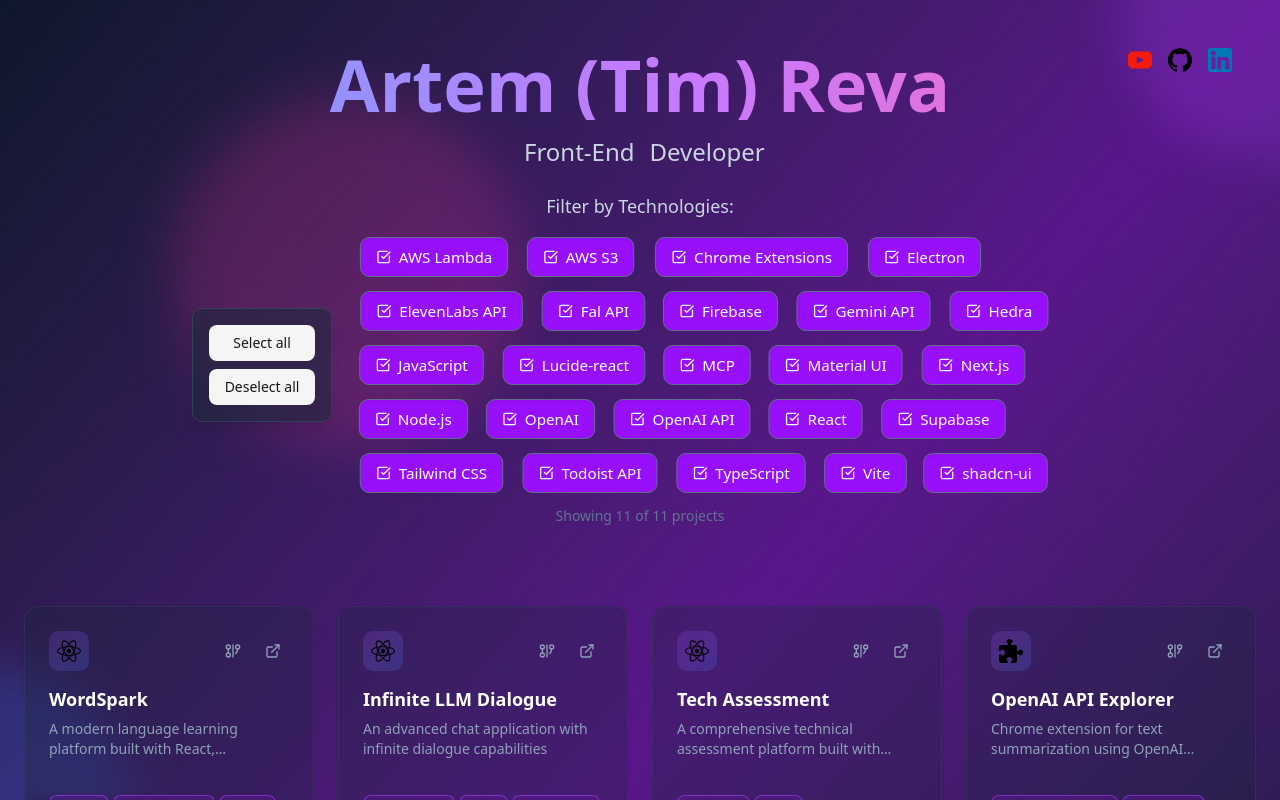
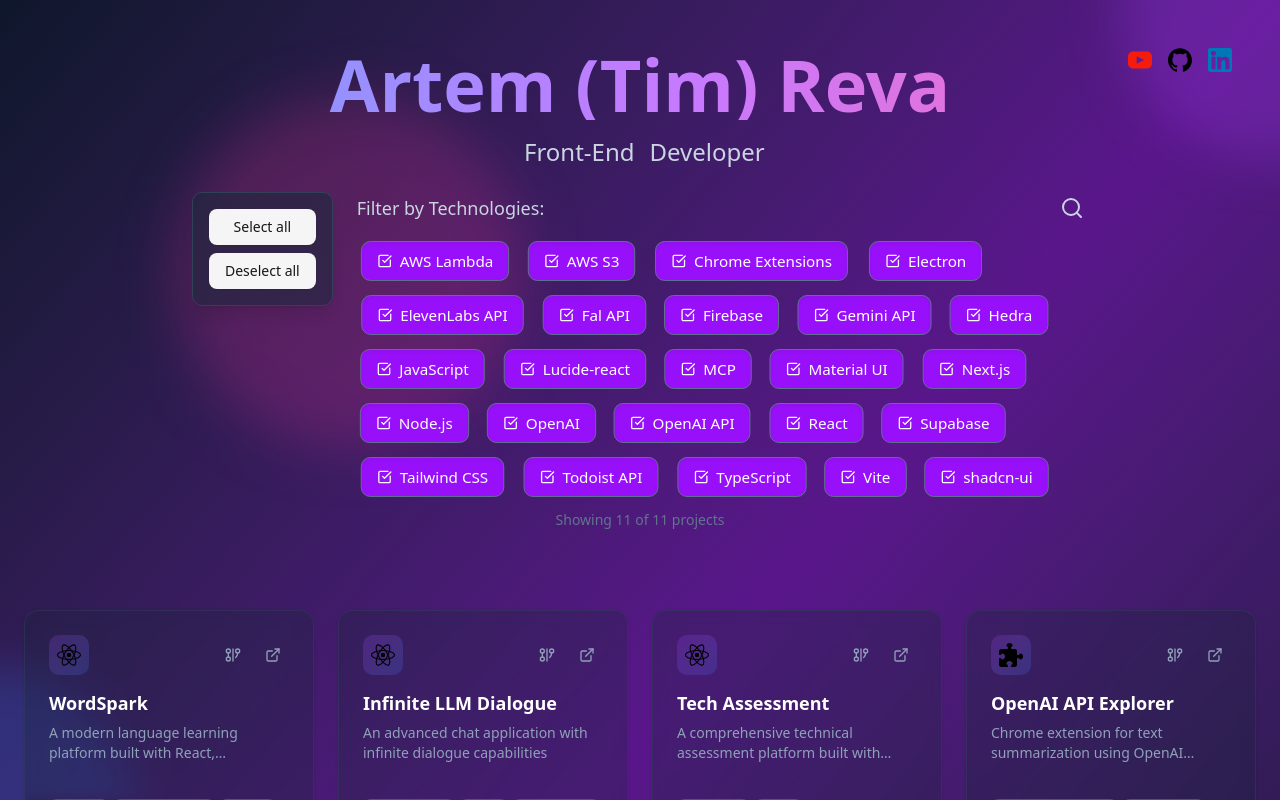
Before and after one commit to artemu78/developer-portfolio, a React (Vite) app: page / in a window 1280 px wide. Shown: the top 800 px of the page. Built offline with nearby package versions, Linux system fonts and the light colour scheme.

Commit message:
feat: add technology filter input and enhance filtering functionality in Header component

```diff
--- a/src/App.jsx
+++ b/src/App.jsx
@@ -51,7 +51,6 @@
       </div>
 
       <div className="relative z-10">
-        {/* Header */}
         <Header
           allTechnologies={allTechnologies}
           selectedTechnologies={selectedTechnologies}
@@ -61,7 +60,6 @@
           projects={projects}
         />
 
-        {/* Projects Grid */}
         <main className="container mx-auto px-6 pb-12">
           <div className="grid grid-cols-1 md:grid-cols-2 lg:grid-cols-3 xl:grid-cols-4 gap-6">
             {filteredProjects.map((project, index) => (
@@ -87,7 +85,6 @@
           )}
         </main>
 
-        {/* Project Detail Modal */}
         <ProjectDialog
           selectedProject={selectedProject}
           setSelectedProject={setSelectedProject}
--- a/src/components/Header.jsx
+++ b/src/components/Header.jsx
@@ -1,9 +1,10 @@
-import { useState, useEffect } from "react";
+import { useState, useEffect, useRef } from "react";
 import { Button } from "@/components/ui/button.jsx";
 import { Checkbox } from "@/components/ui/checkbox.jsx";
 import youtube from "@/assets/youtube.svg";
 import github from "@/assets/github.svg";
 import linkedin from "@/assets/linkedin.svg";
+import { SearchIcon } from "lucide-react";
 
 // 1. Social Links Component
 // For better organization, the social links are in their own component.
@@ -71,9 +72,26 @@
   projects,
 }) {
   // Animated word cycling
+  const [showFilter, setShowFilter] = useState(false);
+  const [filterValue, setFilterValue] = useState("");
   const words = ["Full-Stack", "Front-End", "AI-first"];
   const [currentWord, setCurrentWord] = useState(0);
   const [fade, setFade] = useState(true);
+  // Ref for filter UI
+  const filterRef = useRef(null);
+  // Hide filter textbox when clicking outside
+  useEffect(() => {
+    if (!showFilter) return;
+    function handleClickOutside(event) {
+      if (filterRef.current && !filterRef.current.contains(event.target)) {
+        setShowFilter(false);
+      }
+    }
+    document.addEventListener("mousedown", handleClickOutside);
+    return () => {
+      document.removeEventListener("mousedown", handleClickOutside);
+    };
+  }, [showFilter]);
 
   useEffect(() => {
     const interval = setInterval(() => {
@@ -93,6 +111,7 @@
         <h1 className="text-5xl md:text-7xl font-bold bg-gradient-to-r from-blue-400 via-purple-400 to-pink-400 bg-clip-text text-transparent mb-4 animate-fade-in">
           Artem (Tim) Reva
         </h1>
+
         <p className="text-xl md:text-2xl text-slate-300 mb-6 animate-fade-in-delay">
           <span
             className={`inline-block transition-opacity duration-1000 w-32 ${
@@ -105,13 +124,9 @@
         </p>
 
         {/* Technology Filters */}
-        <div className="mb-8">
-          <h3 className="text-lg text-slate-300 mb-4">
-            Filter by Technologies:
-          </h3>
-          <div className="flex flex-col md:flex-row gap-6 justify-center max-w-4xl mx-auto items-center">
+        <div className="flex flex-col md:flex-row gap-6 justify-between max-w-4xl mx-auto items-start">
           {/* Controls box on the left */}
-            <div className="flex flex-col items-start justify-start bg-slate-800/60 border border-slate-700 rounded-lg p-4 min-w-[140px] shadow-lg">
+          <div className="flex flex-col items-start justify-between bg-slate-800/60 border border-slate-700 rounded-lg p-4 shadow-lg">
             <Button
               variant="secondary"
               className="mb-2 w-full"
@@ -140,8 +155,45 @@
             </Button>
           </div>
           {/* Technology checkboxes on the right */}
+          <div className="grow">
+            <h3 className="text-lg text-slate-300 mb-4">
+              <span
+                ref={filterRef}
+                className="flex items-center justify-between gap-2"
+              >
+                Filter by Technologies:
+                <span className="flex items-center">
+                  {showFilter && (
+                    <input
+                      type="text"
+                      autoFocus
+                      className="w-full md:w-64 px-3 rounded border border-slate-700 bg-slate-900 text-slate-200 focus:outline-none focus:border-purple-500 transition-colors"
+                      placeholder="Type to filter technologies..."
+                      value={filterValue}
+                      onChange={(e) => setFilterValue(e.target.value)}
+                    />
+                  )}
+                  {!showFilter && filterValue && (
+                    <span className="text-gray-400">{filterValue}</span>
+                  )}
+                  <button
+                    type="button"
+                    aria-label="Filter technologies"
+                    className="ml-2 p-1 rounded hover:bg-slate-700 focus:outline-none"
+                    onClick={() => setShowFilter((v) => !v)}
+                  >
+                    <SearchIcon className="w-6 h-6 cursor-pointer" />
+                  </button>
+                </span>
+              </span>
+            </h3>
             <div className="flex flex-wrap gap-3 items-center">
-              {allTechnologies.sort().map((tech) => (
+              {allTechnologies
+                .filter((tech) =>
+                  tech.toLowerCase().includes(filterValue.toLowerCase())
+                )
+                .sort()
+                .map((tech) => (
                   <div key={tech} className="flex items-center space-x-2">
                     <Checkbox
                       id={tech}
@@ -154,10 +206,10 @@
                 ))}
             </div>
           </div>
+        </div>
         <p className="text-sm text-slate-500 mt-3">
           Showing {filteredProjects.length} of {projects.length} projects
         </p>
-        </div>
       </div>
     </header>
   );
```
Lines whose indentation alone changed are shown as unchanged.
